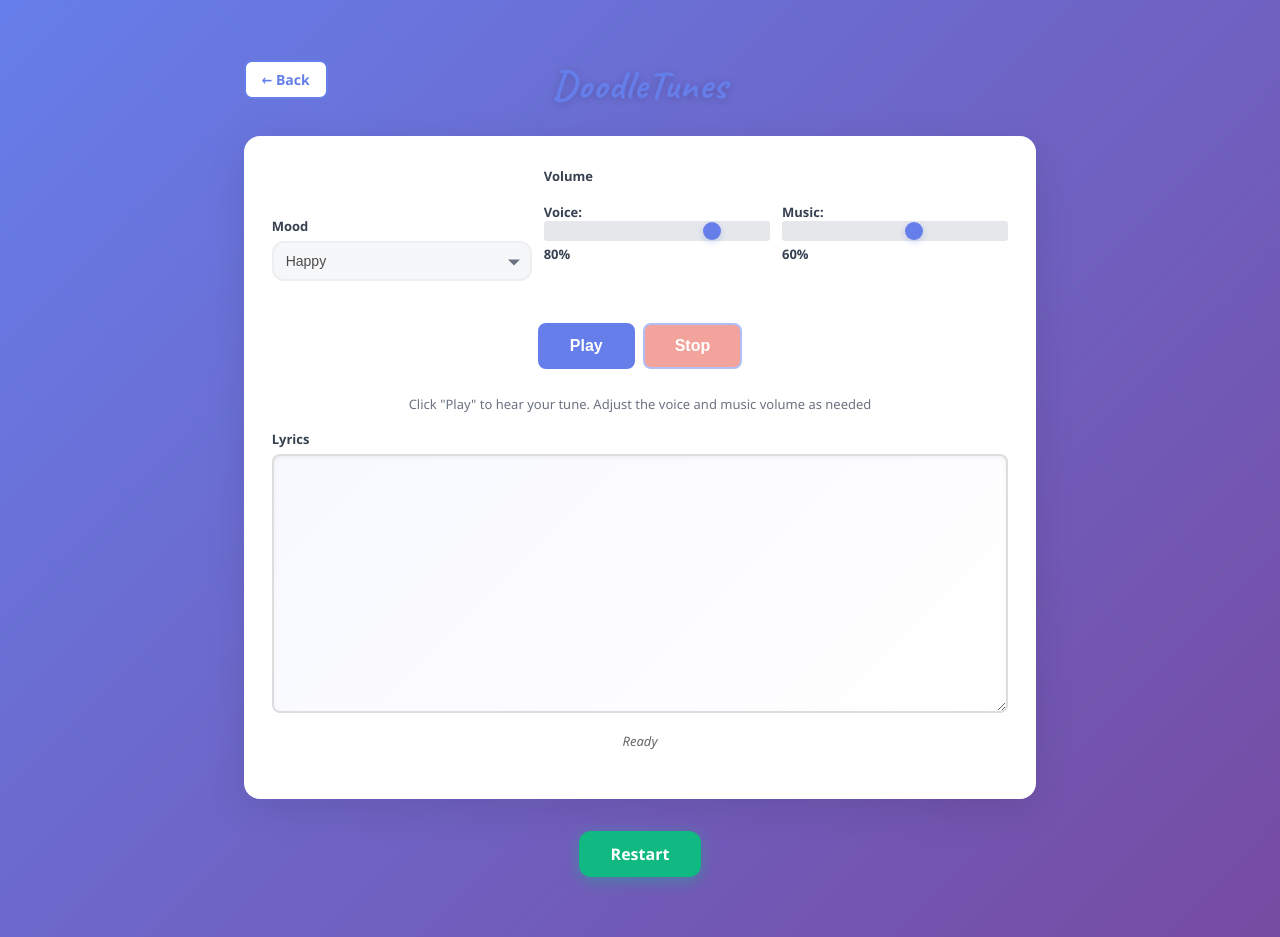
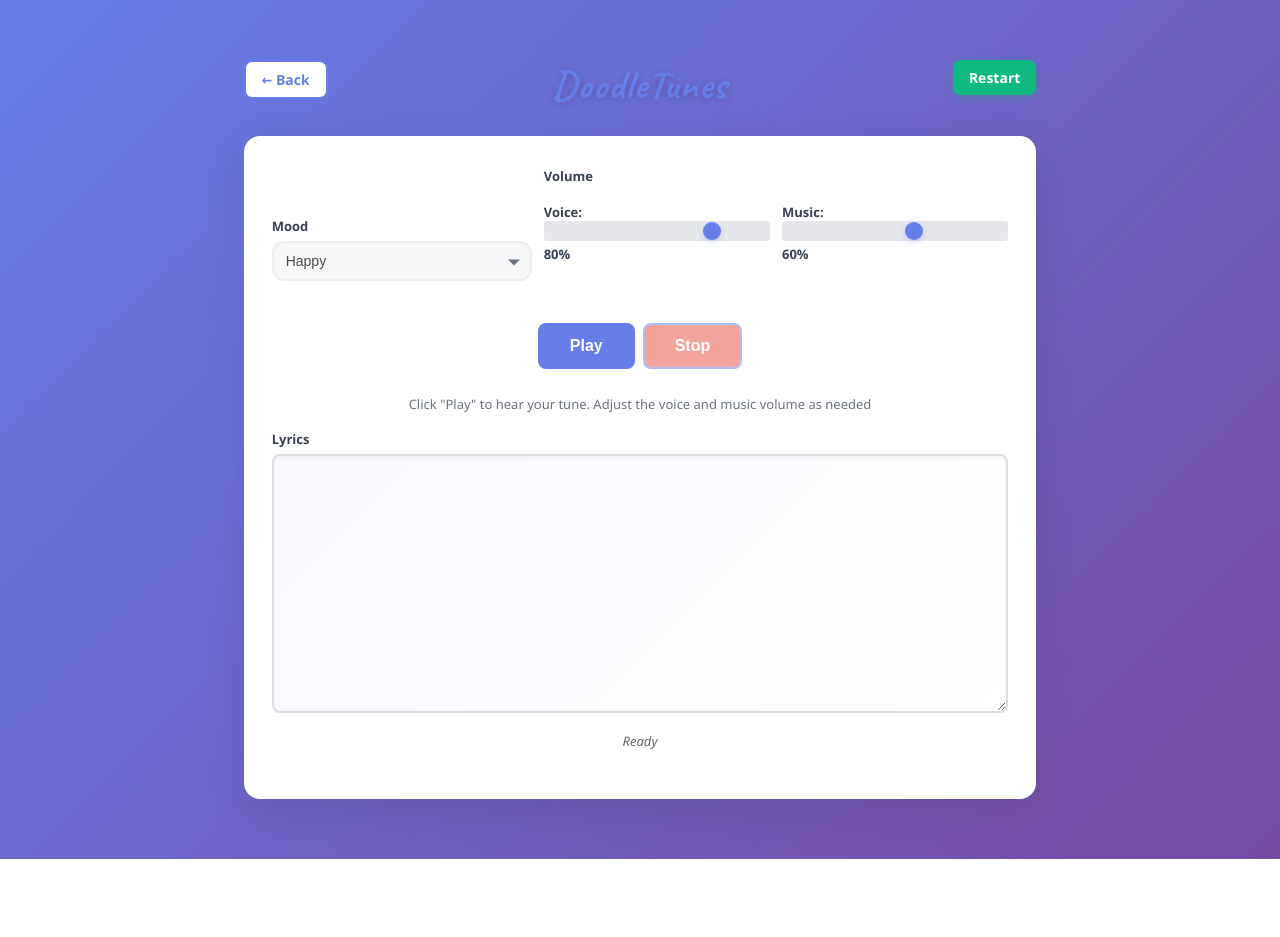
Before and after one commit to KrishnaHPatel/DoodleTunes, a website with bundled scripts: page frontend/playback.html in a window 1280 px wide. After the commit the page ends 859 px from the top, so only its background shows below. Built offline with nearby package versions, Linux system fonts and the light colour scheme.

Commit message:
Restart at top

```diff
--- a/frontend/playback.html
+++ b/frontend/playback.html
@@ -112,6 +112,35 @@
     .back-button:hover {
       background: var(--primary-light);
       transform: translateY(-1px);
+    }
+
+    .restart-btn-top {
+      position: absolute;
+      right: 0;
+      top: 0;
+      background: #10b981;
+      color: white;
+      border: none;
+      border-radius: 8px;
+      padding: 8px 16px;
+      font-size: 14px;
+      font-weight: 600;
+      cursor: pointer;
+      transition: all 0.2s ease;
+      box-shadow: 0 2px 8px rgba(16, 185, 129, 0.3);
+      text-decoration: none;
+      display: inline-flex;
+      align-items: center;
+    }
+
+    .restart-btn-top:hover {
+      background: #059669;
+      transform: translateY(-1px);
+      box-shadow: 0 4px 12px rgba(16, 185, 129, 0.4);
+    }
+
+    .restart-btn-top:active {
+      transform: translateY(0);
     }
 
     h1 {
@@ -372,6 +401,7 @@
     <div class="hero">
       <a href="index.html" class="back-button">← Back</a>
       <h1>DoodleTunes</h1>
+      <a href="/" class="restart-btn-top">Restart</a>
     </div>
 
     <!-- Playback Panel -->
@@ -420,9 +450,6 @@
         <div class="status" id="status">Ready</div>
       </div>
     </div>
-    <div style="text-align: center; margin-top: 32px;">
-      <a href="/" class="restart-btn">Restart</a>
-    </div>
   </div>
   <script src="https://cdn.jsdelivr.net/npm/tone@14.7.77/build/Tone.js"></script>
   <script type="module" src="src/playback.js"></script>
```
